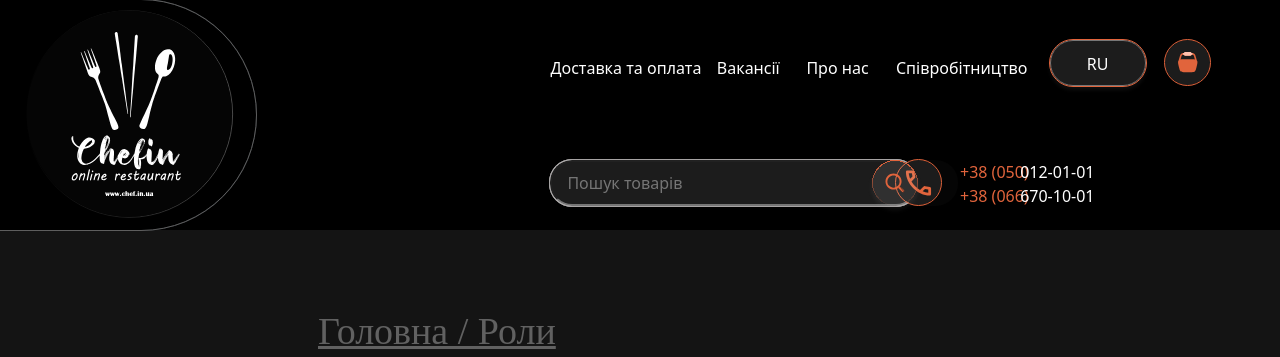
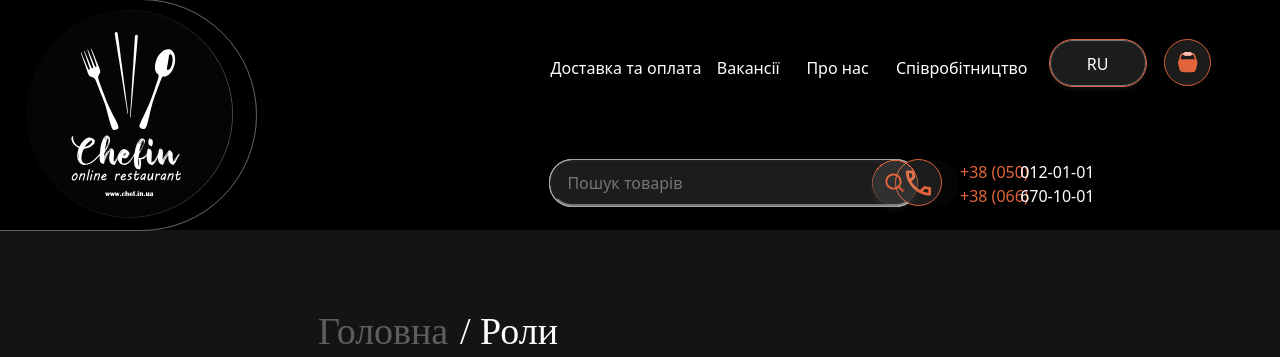
Before and after one commit to ChichaDimas/chefin_final, a Django app: page /chefin/rolu in a window 1280 px wide; the page is wider, and only the part inside the window is pictured. Shown: the top 357 px of that part. Run offline with Django 4.2, Linux system fonts and the light colour scheme; data comes from the database, SQL or seed files in the repository.

Commit message:
dimon degan

```diff
--- a/chefin/static/store/css/rolu.css
+++ b/chefin/static/store/css/rolu.css
@@ -372,7 +372,7 @@ img[alt="Search Icon"] {
     width: 100%;
     height: 60%;
     position: absolute;
-    top: 400%;
+    top: 350%;
     background-color: #000000;
 }
 
@@ -663,12 +663,38 @@ img[alt="Search Icon"] {
     width: 40%;
     height: 22px;
     left: 318px;
-    top:40%;
+    top: 40%;
     font-family: 'Futura PT';
     font-style: normal;
     font-weight: 300;
     font-size: 38px;
     line-height: 22px;
-    color: #616161;
-    /* Дополнительные стили по необходимости */
+    color: #5e5e5e;
+    text-decoration: none;
+    transition: color 0.3s ease; /* Плавное изменение цвета при ховере */
 }
+
+.link_roli:hover {
+    color: #E1643C; /* Изменение цвета на оранжевый при ховере */
+}
+
+.link_roli2 {
+    position: absolute;
+    width: 40%;
+    height: 22px;
+    left: 460px;
+    top: 40%;
+    font-family: 'Futura PT';
+    font-style: normal;
+    font-weight: 300;
+    font-size: 38px;
+    line-height: 22px;
+    color: #fcfcfc;
+    text-decoration: none;
+}
+
+.link_roli2:hover {
+    text-decoration: none;
+    color: #fcfcfc;
+    /* Дополнительные свойства ховера по необходимости */
+}
--- a/chefin/store/templates/store/rolu.html
+++ b/chefin/store/templates/store/rolu.html
@@ -19,7 +19,7 @@
     <div class="pro_verx">Про нас</div>
     <div class="spivrobitnuchtvo_verx">Співробітництво</div>
     <select id="languageDropdown">
-        <option value="en">RU </option>
+        <option value="en">RU</option>
         <option value="fr">UA</option>
         <!-- Добавьте остальные языки по мере необходимости -->
     </select>
@@ -36,7 +36,10 @@
     <div class="header">
         <div class="rounded-gradient-border container_logo">
             <div class="rounded-logo">
-                <img class="imm" src="{% static 'store/img/logoi.svg' %}" alt="logo">
+                <a href="/">
+                    <img class="imm" src="{% static 'store/img/logoi.svg' %}" alt="logo">
+                </a>
+
             </div>
         </div>
     </div>
@@ -54,14 +57,8 @@
 </div>
 
 
-
-
-<a href="/" class="link_roli">Головна / Роли</a>
-
-
-
-
-
+<a href="/" class="link_roli">Головна </a>
+<a class="link_roli2">/ Роли</a>
 
 
 <div class="carta_tovara">
```
